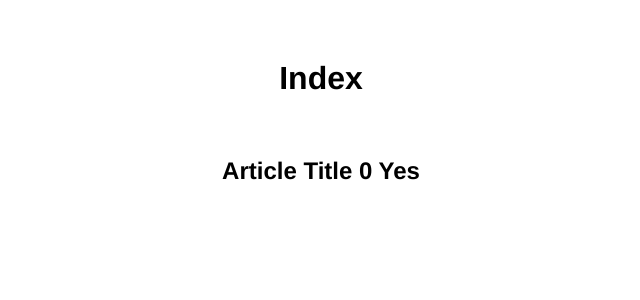
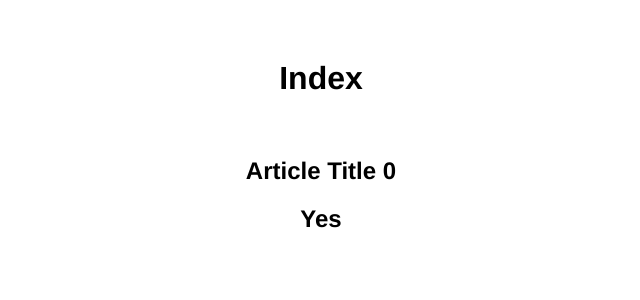
Before and after one commit to marcmatias/vuejs_studies, a Vue app: page / in a window 1280 px wide. Shown: the top 300 px of the page, without its empty margins (319-959 px from the left). Built offline with nearby package versions, Linux system fonts and the light colour scheme.

Commit message:
Non Prop Attributes aula 32

```diff
--- a/src/App.vue
+++ b/src/App.vue
@@ -16,7 +16,7 @@
     <!-- <Greet name="Hero" last-name="Link" />
     <Greet name="Princess" last-name="Zelda" />
     <Greet :name="firstName" :last-name="lastName" /> -->
-    <Article title="Article Title" :is-published="true" />
+    <Article id="article" title="Article Title" :is-published="true" />
   </div>
 </template>
 
--- a/src/components/Article.vue
+++ b/src/components/Article.vue
@@ -1,5 +1,8 @@
 <template>
-  <h2>{{ title }} {{ likes }} {{ isPublished ? "Yes" : "No" }}</h2>
+  <div>
+    <h2 v-bind="$attrs">{{ title }} {{ likes }}</h2>
+    <h2>{{ isPublished ? "Yes" : "No" }}</h2>
+  </div>
 </template>
 
 <script>
@@ -16,5 +19,6 @@ export default {
     },
     isPublished: Boolean,
   },
+  inheritAttrs: false,
 };
 </script>
```
